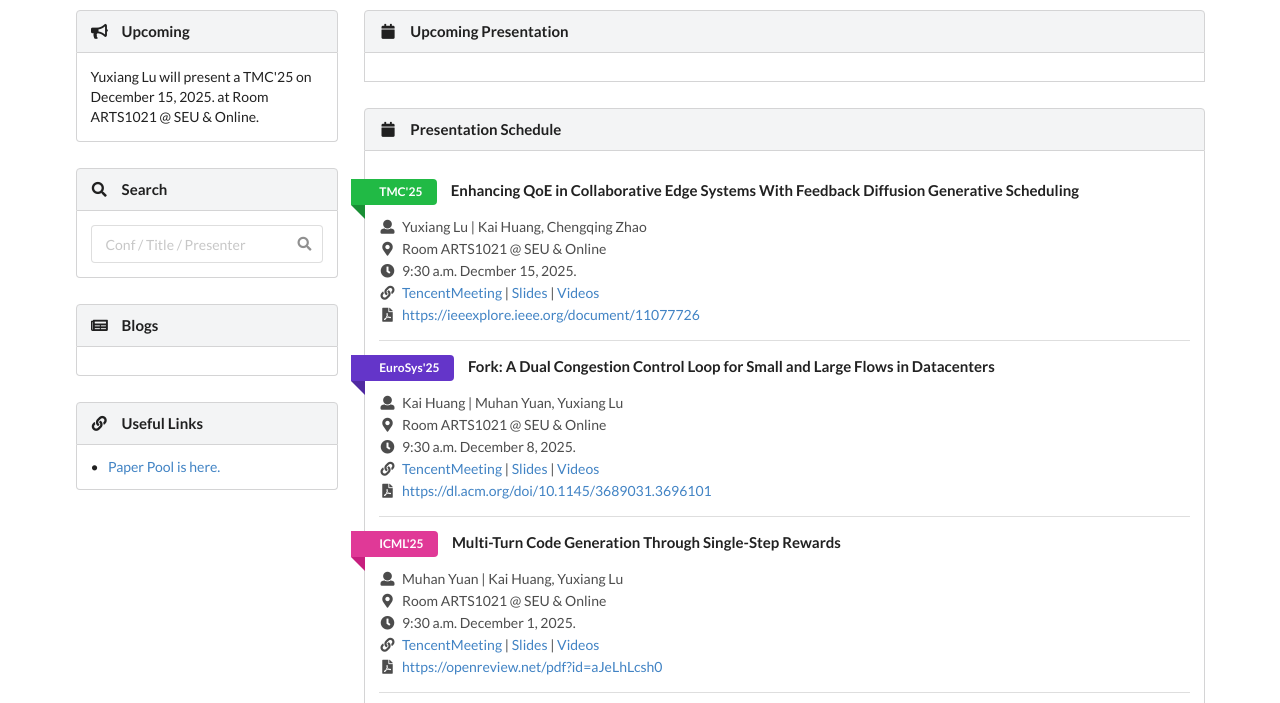
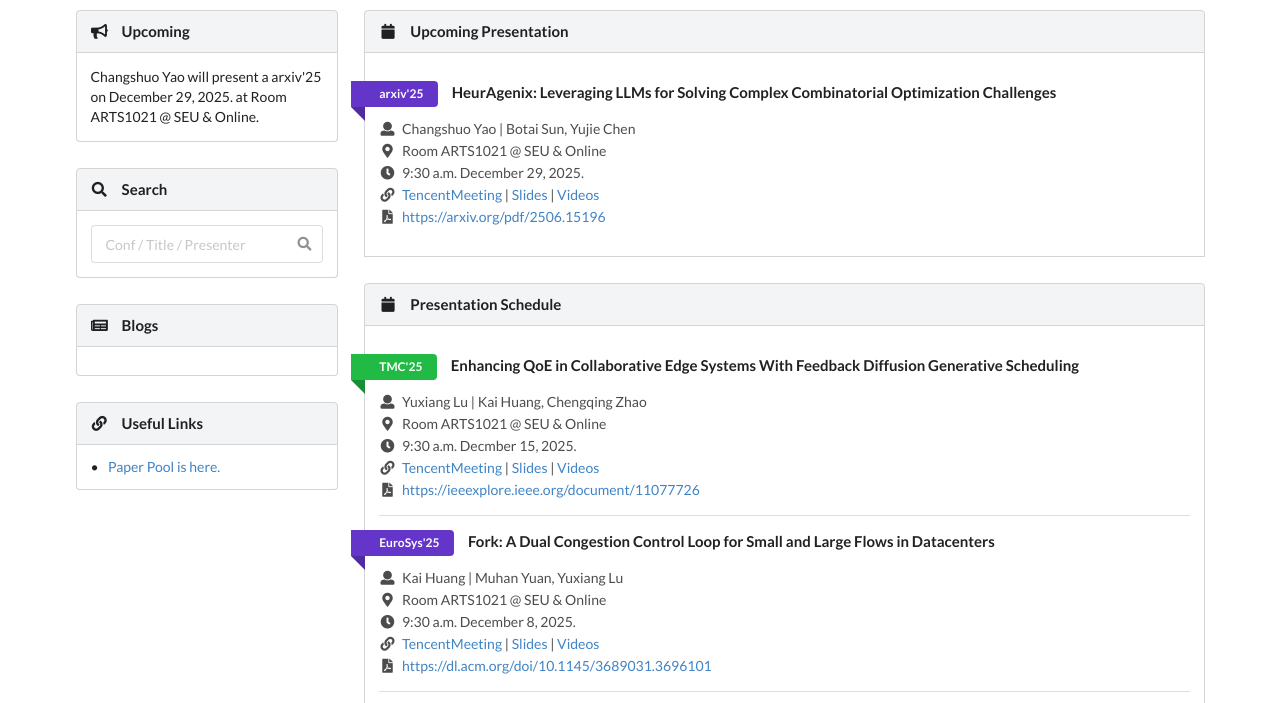
Before and after one commit to SEU-SIGMLSys/SEU-SIGMLSys.github.io, a website: page index.html in a window 1280 px wide. Shown: the part 69-772 px from the top of the page. Drawn offline with nearby package versions, Linux system fonts and the light colour scheme.

Commit message:
update schedules

```diff
--- a/index.html
+++ b/index.html
@@ -59,7 +59,7 @@
                 <div class="content">
                     <div class="description"> </div>
 <!-- 格式参考 <div class="description">Tiange Xia will present a DAC &#39; 24 on November 29, 2024. at Room ARTS1021 @ SEU &amp; Online.</div>-->
-<div class="description">Yuxiang Lu will present a TMC'25 on December 15, 2025. at Room ARTS1021 @ SEU &amp; Online.</div>
+<div class="description">Changshuo Yao will present a arxiv'25 on December 29, 2025. at Room ARTS1021 @ SEU &amp; Online.</div>
                 </div>
             </div>
             <h4 class="ui block top attached header">
--- a/schedules.js
+++ b/schedules.js
@@ -1,4 +1,31 @@
 var upcoming_schedules = [
+{
+    "title": "HeurAgenix: Leveraging LLMs for Solving Complex Combinatorial Optimization Challenges",
+    "conf": "arxiv'25",
+    "presenter": "Changshuo Yao",
+    "facilitator": "Botai Sun, Yujie Chen",
+    "date": "December 29, 2025.",
+    "time": "9:30 a.m.",
+    "location": "Room ARTS1021 @ SEU & Online",
+    "links": [
+        {
+            "title": "TencentMeeting",
+            "url": "https://meeting.tencent.com/dm/kfgFZEGjkz4g"
+        },
+        {
+            "title": "Slides",
+            "url": ""
+        },
+        {
+            "title": "Videos",
+            "url": ""
+        }
+    ],
+    "dblp": {
+        "source": "website",
+        "url": "https://arxiv.org/pdf/2506.15196"
+    }
+},
 ]
 
 var schedules = [
```
